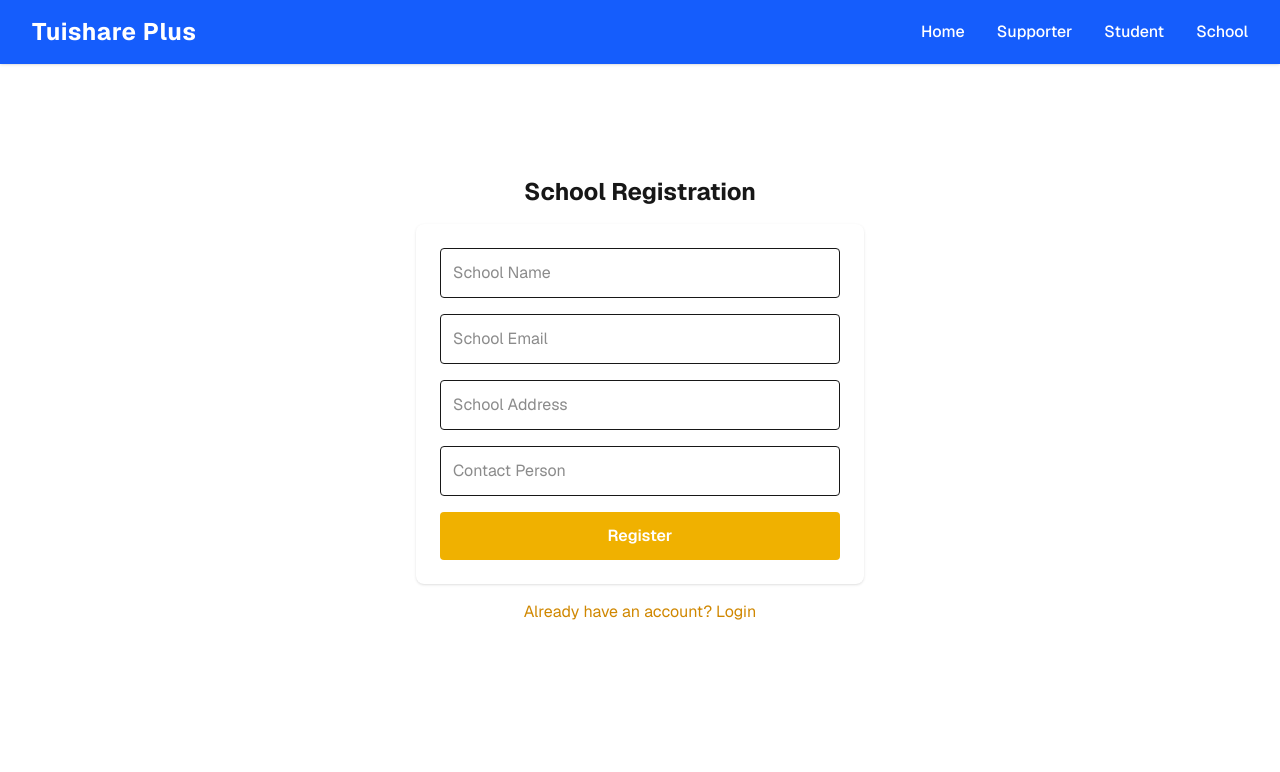
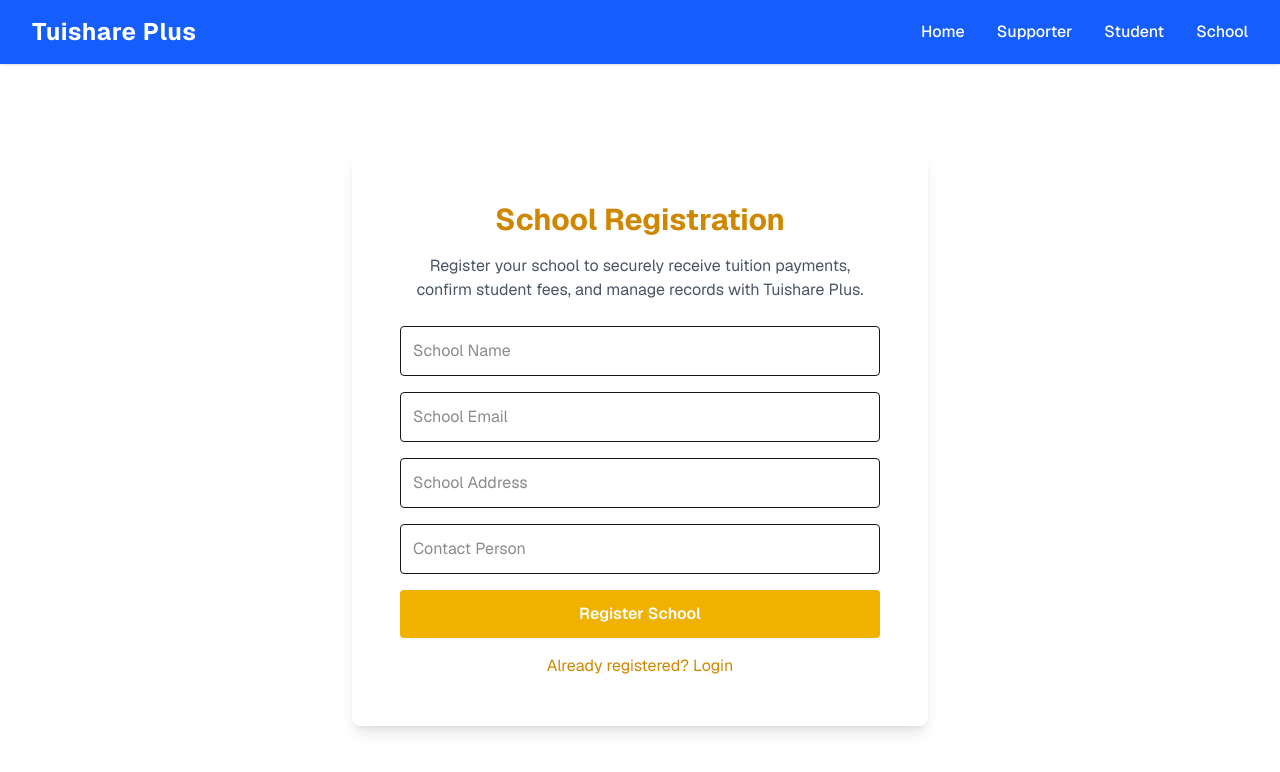
Before and after one commit to iVy-tech256/TuiShare, a Next.js app in the folder tuishare-frontend/: page /school/register in a window 1280 px wide. Shown: the top 772 px of the page. Built offline with nearby package versions, Linux system fonts and the light colour scheme.

Commit message:
modify sign up pages

```diff
--- a/tuishare-frontend/app/school/register/page.tsx
+++ b/tuishare-frontend/app/school/register/page.tsx
@@ -33,34 +33,38 @@
       setLoading(false);
       setSubmitted(true);
       setToast({
-        message: "Registration submitted successfully!",
+        message: "School registration submitted successfully!",
         type: "success",
       });
     }, 1500);
   }
 
   return (
-    <div className="min-h-screen flex flex-col bg-background text-foreground font-sans">
+    <div className="min-h-screen flex flex-col bg-background text-foreground font-sans pt-20">
       <Navbar />
-      <div className="flex-1 flex flex-col items-center justify-center p-8">
+      <div className="flex-1 flex flex-col items-center justify-center px-4 py-8">
         {toast && <Toast message={toast.message} type={toast.type} />}
-        <h2 className="text-2xl font-bold mb-4">School Registration</h2>
+        <div className="w-full max-w-xl bg-white rounded-lg shadow-lg p-12">
+          <h2 className="text-3xl font-bold mb-4 text-center text-yellow-600">
+            School Registration
+          </h2>
+          <p className="text-gray-600 mb-6 text-center">
+            Register your school to securely receive tuition payments, confirm
+            student fees, and manage records with Tuishare Plus.
+          </p>
           {loading ? (
             <Spinner />
           ) : submitted ? (
-          <div className="bg-green-100 text-green-800 p-4 rounded mb-4">
+            <div className="bg-green-100 text-green-800 p-4 rounded mb-4 text-center">
               Registration submitted! We will contact you soon.
             </div>
           ) : (
-          <form
-            className="w-full max-w-md flex flex-col gap-4 bg-white p-6 rounded-lg shadow"
-            onSubmit={handleSubmit}
-          >
+            <form className="flex flex-col gap-4" onSubmit={handleSubmit}>
               <input
                 type="text"
                 name="schoolName"
                 placeholder="School Name"
-              className="border p-3 rounded"
+                className="border p-3 rounded w-full"
                 value={form.schoolName}
                 onChange={handleChange}
                 required
@@ -69,7 +73,7 @@
                 type="email"
                 name="schoolEmail"
                 placeholder="School Email"
-              className="border p-3 rounded"
+                className="border p-3 rounded w-full"
                 value={form.schoolEmail}
                 onChange={handleChange}
                 required
@@ -78,7 +82,7 @@
                 type="text"
                 name="schoolAddress"
                 placeholder="School Address"
-              className="border p-3 rounded"
+                className="border p-3 rounded w-full"
                 value={form.schoolAddress}
                 onChange={handleChange}
                 required
@@ -87,26 +91,27 @@
                 type="text"
                 name="contactPerson"
                 placeholder="Contact Person"
-              className="border p-3 rounded"
+                className="border p-3 rounded w-full"
                 value={form.contactPerson}
                 onChange={handleChange}
                 required
               />
               <button
                 type="submit"
-              className="py-3 px-6 rounded bg-yellow-500 text-white font-semibold hover:bg-yellow-600 transition"
+                className="py-3 px-6 rounded bg-yellow-500 text-white font-semibold hover:bg-yellow-600 transition w-full"
                 disabled={loading}
               >
-              {loading ? "Submitting..." : "Register"}
+                {loading ? "Submitting..." : "Register School"}
               </button>
             </form>
           )}
           <Link
             href="/school/login"
-          className="mt-4 text-yellow-600 hover:underline text-center"
+            className="mt-4 text-yellow-600 hover:underline text-center block"
           >
-          Already have an account? Login
+            Already registered? Login
           </Link>
+        </div>
       </div>
     </div>
   );
--- a/tuishare-frontend/app/student/register/page.tsx
+++ b/tuishare-frontend/app/student/register/page.tsx
@@ -40,27 +40,31 @@
   }
 
   return (
-    <div className="min-h-screen flex flex-col bg-background text-foreground font-sans">
+    <div className="min-h-screen flex flex-col bg-background text-foreground font-sans pt-20">
       <Navbar />
-      <div className="flex-1 flex flex-col items-center justify-center p-8">
+      <div className="flex-1 flex flex-col items-center justify-center px-4 py-8">
         {toast && <Toast message={toast.message} type={toast.type} />}
-        <h2 className="text-2xl font-bold mb-4">Student Registration</h2>
+        <div className="w-full max-w-lg bg-white rounded-lg shadow-lg p-8">
+          <h2 className="text-3xl font-bold mb-4 text-center text-green-600">
+            Student Registration
+          </h2>
+          <p className="text-gray-600 mb-6 text-center">
+            Register to receive tuition support, manage your virtual card, and
+            access educational resources with Tuishare Plus.
+          </p>
           {loading ? (
             <Spinner />
           ) : submitted ? (
-          <div className="bg-green-100 text-green-800 p-4 rounded mb-4">
+            <div className="bg-green-100 text-green-800 p-4 rounded mb-4 text-center">
               Registration submitted! We will contact you soon.
             </div>
           ) : (
-          <form
-            className="w-full max-w-md flex flex-col gap-4 bg-white p-6 rounded-lg shadow"
-            onSubmit={handleSubmit}
-          >
+            <form className="flex flex-col gap-4" onSubmit={handleSubmit}>
               <input
                 type="text"
                 name="fullName"
                 placeholder="Full Name"
-              className="border p-3 rounded"
+                className="border p-3 rounded w-full"
                 value={form.fullName}
                 onChange={handleChange}
                 required
@@ -69,7 +73,7 @@
                 type="email"
                 name="email"
                 placeholder="Email Address"
-              className="border p-3 rounded"
+                className="border p-3 rounded w-full"
                 value={form.email}
                 onChange={handleChange}
                 required
@@ -78,7 +82,7 @@
                 type="text"
                 name="schoolId"
                 placeholder="School ID"
-              className="border p-3 rounded"
+                className="border p-3 rounded w-full"
                 value={form.schoolId}
                 onChange={handleChange}
                 required
@@ -87,14 +91,14 @@
                 type="text"
                 name="schoolName"
                 placeholder="School Name"
-              className="border p-3 rounded"
+                className="border p-3 rounded w-full"
                 value={form.schoolName}
                 onChange={handleChange}
                 required
               />
               <button
                 type="submit"
-              className="py-3 px-6 rounded bg-green-600 text-white font-semibold hover:bg-green-700 transition"
+                className="py-3 px-6 rounded bg-green-600 text-white font-semibold hover:bg-green-700 transition w-full"
                 disabled={loading}
               >
                 {loading ? "Submitting..." : "Register"}
@@ -103,11 +107,12 @@
           )}
           <Link
             href="/student/login"
-          className="mt-4 text-green-600 hover:underline text-center"
+            className="mt-4 text-green-600 hover:underline text-center block"
           >
             Already have an account? Login
           </Link>
         </div>
       </div>
+    </div>
   );
 }
--- a/tuishare-frontend/app/supporter/register/page.tsx
+++ b/tuishare-frontend/app/supporter/register/page.tsx
@@ -39,27 +39,32 @@
   }
 
   return (
-    <div className="min-h-screen flex flex-col bg-background text-foreground font-sans">
+    <div className="min-h-screen flex flex-col bg-background text-foreground font-sans pt-20">
       <Navbar />
-      <div className="flex-1 flex flex-col items-center justify-center p-8">
+      <div className="flex-1 flex flex-col items-center justify-center px-4 py-8">
         {toast && <Toast message={toast.message} type={toast.type} />}
-        <h2 className="text-2xl font-bold mb-4">Supporter Registration</h2>
+        <div className="w-full max-w-lg bg-white rounded-lg shadow-lg p-8">
+          <h2 className="text-3xl font-bold mb-4 text-center text-blue-600">
+            Supporter Registration
+          </h2>
+          <p className="text-gray-600 mb-6 text-center">
+            Register as a supporter (parent, sponsor, or guardian) to help
+            students pay tuition, track your impact, and receive digital proof
+            of your contributions.
+          </p>
           {loading ? (
             <Spinner />
           ) : submitted ? (
-          <div className="bg-green-100 text-green-800 p-4 rounded mb-4">
+            <div className="bg-green-100 text-green-800 p-4 rounded mb-4 text-center">
               Registration submitted! We will contact you soon.
             </div>
           ) : (
-          <form
-            className="w-full max-w-md flex flex-col gap-4 bg-white p-6 rounded-lg shadow"
-            onSubmit={handleSubmit}
-          >
+            <form className="flex flex-col gap-4" onSubmit={handleSubmit}>
               <input
                 type="text"
                 name="name"
                 placeholder="Full Name"
-              className="border p-3 rounded"
+                className="border p-3 rounded w-full"
                 value={form.name}
                 onChange={handleChange}
                 required
@@ -68,7 +73,7 @@
                 type="email"
                 name="email"
                 placeholder="Email Address"
-              className="border p-3 rounded"
+                className="border p-3 rounded w-full"
                 value={form.email}
                 onChange={handleChange}
                 required
@@ -77,14 +82,14 @@
                 type="text"
                 name="country"
                 placeholder="Country"
-              className="border p-3 rounded"
+                className="border p-3 rounded w-full"
                 value={form.country}
                 onChange={handleChange}
                 required
               />
               <button
                 type="submit"
-              className="py-3 px-6 rounded bg-blue-600 text-white font-semibold hover:bg-blue-700 transition"
+                className="py-3 px-6 rounded bg-blue-600 text-white font-semibold hover:bg-blue-700 transition w-full"
                 disabled={loading}
               >
                 {loading ? "Submitting..." : "Register"}
@@ -93,11 +98,12 @@
           )}
           <Link
             href="/supporter/login"
-          className="mt-4 text-blue-600 hover:underline text-center"
+            className="mt-4 text-blue-600 hover:underline text-center block"
           >
             Already have an account? Login
           </Link>
         </div>
       </div>
+    </div>
   );
 }
```
Lines whose indentation alone changed are shown as unchanged.
